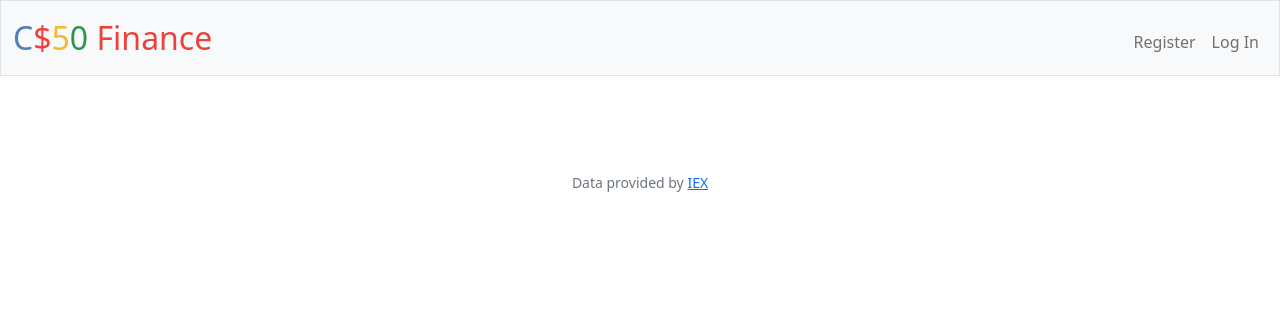
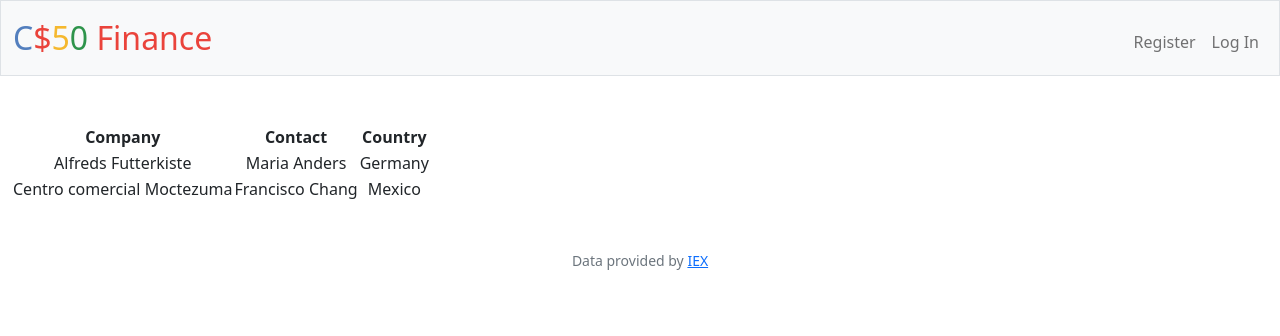
Before and after one commit to johnbull-eghianruwa/cs50x-assignments-and-finalProject, a Flask app: template finance/templates/index.html in a window 1280 px wide. Shown: the top 336 px of the page. Run offline with Flask 3, Linux system fonts and the light colour scheme; the template is opened without the code that fills it, so the values that code supplies are empty; some libraries are stand-ins or nearby versions.

Commit message:
Thu, Sep 28, 2023, 11:24 PM +02:00

```diff
--- a/finance/templates/index.html
+++ b/finance/templates/index.html
@@ -5,5 +5,21 @@
 {% endblock %}
 
 {% block main %}
-
+            <table>
+                <tr>
+                    <th>Company</th>
+                    <th>Contact</th>
+                     <th>Country</th>
+                </tr>
+                <tr>
+                    <td>Alfreds Futterkiste</td>
+                    <td>Maria Anders</td>
+                    <td>Germany</td>
+                </tr>
+                <tr>
+                    <td>Centro comercial Moctezuma</td>
+                    <td>Francisco Chang</td>
+                     <td>Mexico</td>
+                </tr>
+            </table>
 {% endblock %}
```
